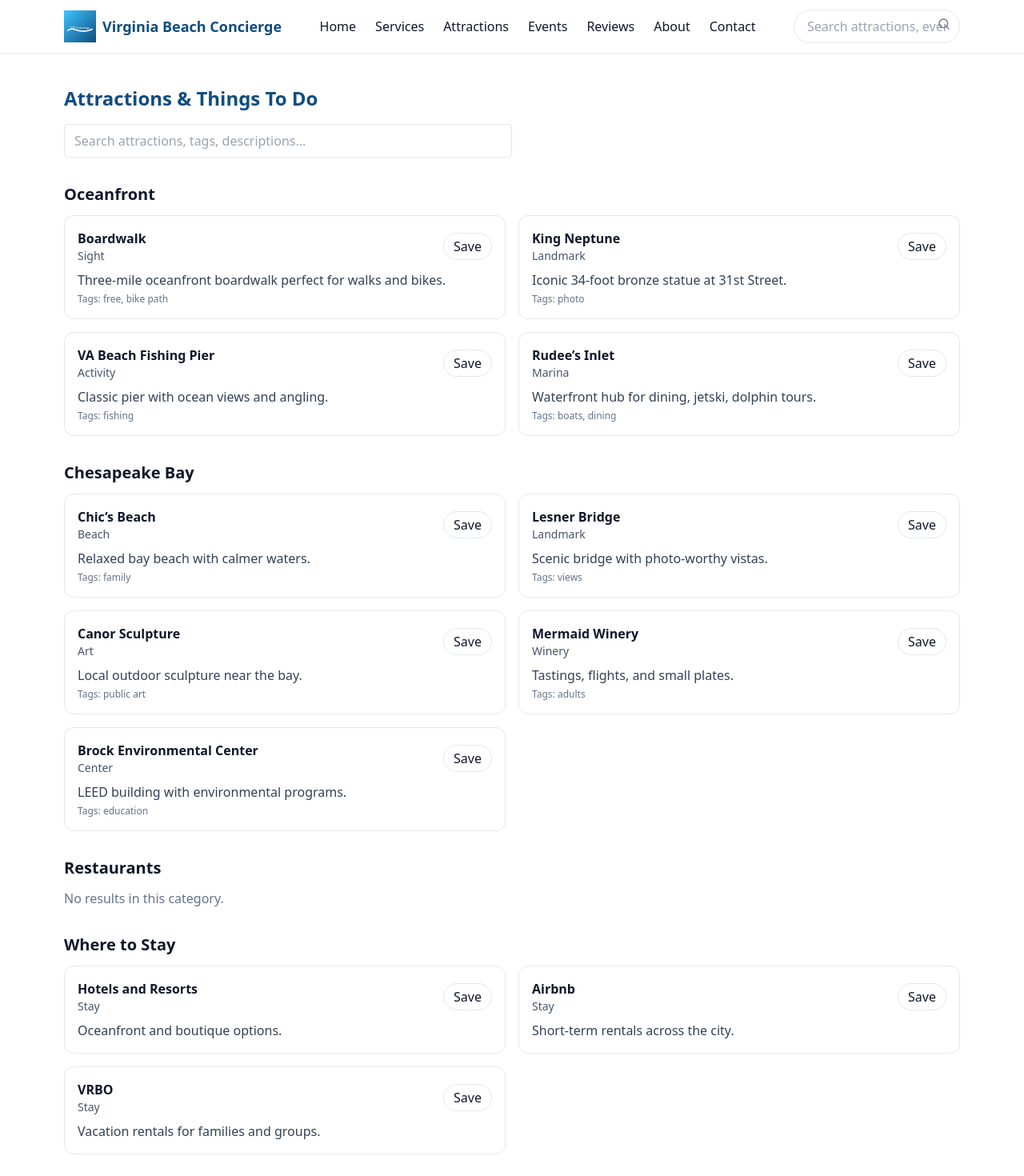
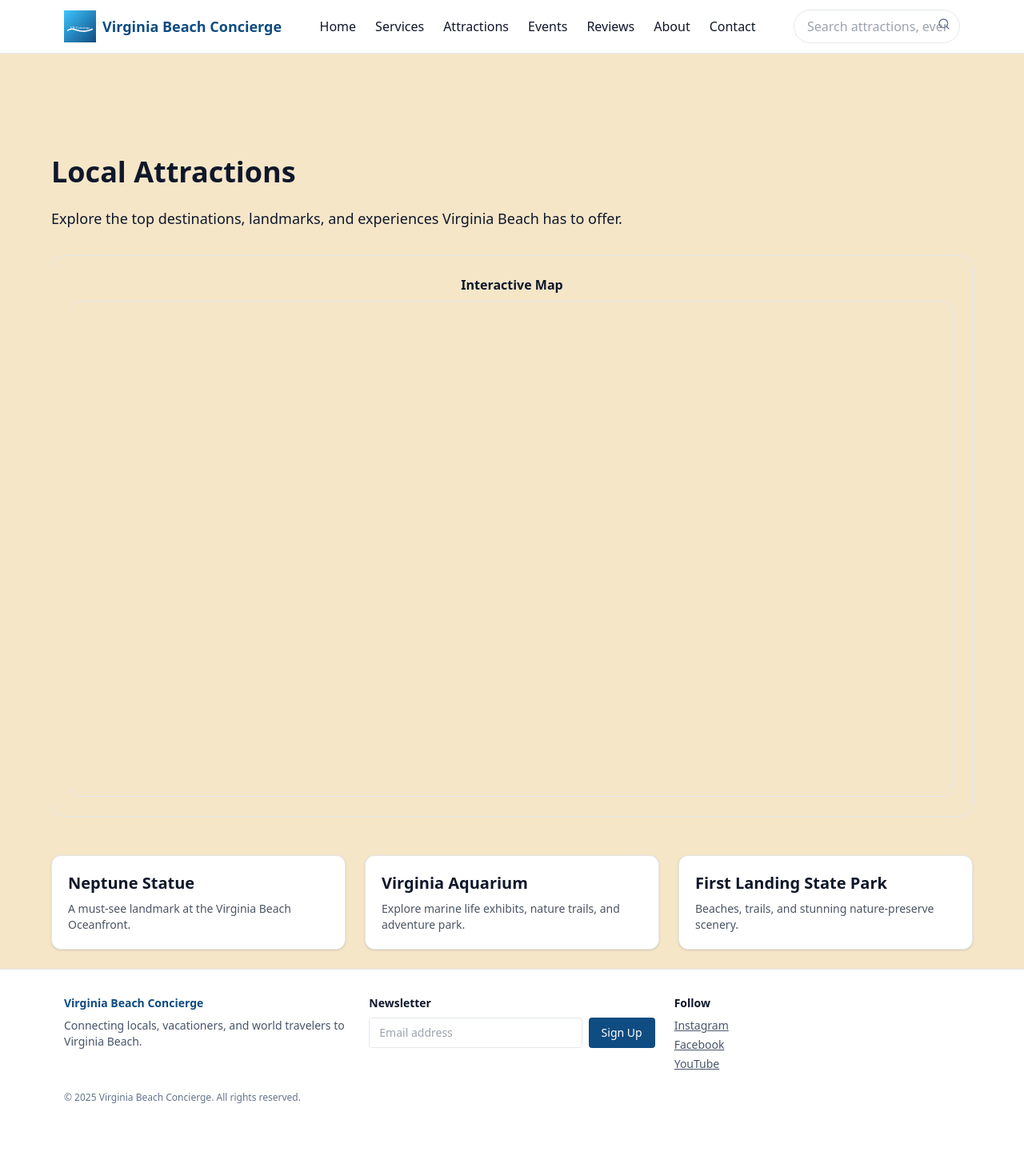
Before and after one commit to foretechleaders/Concierge-Start, a React (Vite) app: page /attractions in a window 1280 px wide. Shown: the top 1470 px of the page at 80% size. After the commit the page ends 1412 px from the top, so only its background shows below. Built offline with nearby package versions, Linux system fonts and the light colour scheme.

Commit message:
Update Attractions page and add Map component

```diff
--- /dev/null
+++ b/src/components/Map.jsx
@@ -0,0 +1,47 @@
+import { useEffect, useRef } from "react";
+
+export default function Map() {
+  const mapRef = useRef(null);
+
+  useEffect(() => {
+    const load = async () => {
+      try {
+        // Load Google Maps
+        const loader = new window.google.maps.plugins.loader.Loader({
+          apiKey: import.meta.env.VITE_GOOGLE_MAPS_KEY,
+          version: "weekly",
+        });
+
+        const google = await loader.load();
+
+        // Create the map
+        const map = new google.maps.Map(mapRef.current, {
+          center: { lat: 36.8529, lng: -75.9780 }, // Virginia Beach
+          zoom: 12,
+        });
+
+        // Example marker (you can replace with real attractions)
+        new google.maps.Marker({
+          position: { lat: 36.845, lng: -75.981 },
+          map,
+          title: "Neptune Statue",
+        });
+
+      } catch (error) {
+        console.error("Map error:", error);
+      }
+    };
+
+    load();
+  }, []);
+
+  return (
+    <div className="rounded-2xl border p-6 bg-vbSand/40 text-center">
+      <p className="font-semibold mb-2">Interactive Map</p>
+      <div
+        ref={mapRef}
+        className="w-full aspect-video rounded-xl border"
+      />
+    </div>
+  );
+}
--- a/src/pages/Attractions.jsx
+++ b/src/pages/Attractions.jsx
@@ -1,59 +1,50 @@
-
-import { attractions } from '../data/attractions.js'
-import { useState } from 'react'
-import { toggleFavorite, isFavorite } from '../utils/favorites.js'
+import React from "react";
+import Map from "../components/Map";
 
 export default function Attractions() {
-  const [query, setQuery] = useState('')
-  const [favFlag, setFavFlag] = useState(0)
+  return (
+    <div className="min-h-screen bg-vbSand p-6 pt-32">
+      <div className="max-w-6xl mx-auto">
 
-  const filtered = attractions.map(section => ({
-    ...section,
-    items: section.items.filter(i =>
-      [i.name, i.type, (i.tags||[]).join(','), i.desc].join(' ').toLowerCase().includes(query.toLowerCase())
-    )
-  }))
+        {/* Page Heading */}
+        <h1 className="text-4xl font-bold text-vbNavy mb-6">
+          Local Attractions
+        </h1>
 
-  return (
-    <div className="max-w-6xl mx-auto px-4 py-10">
-      <h1 className="text-2xl font-bold text-vbBlue">Attractions & Things To Do</h1>
-      <input
-        value={query}
-        onChange={e=>setQuery(e.target.value)}
-        placeholder="Search attractions, tags, descriptions..."
-        className="mt-4 border rounded px-3 py-2 w-full md:w-1/2"
-        aria-label="Search attractions"
-      />
+        <p className="text-lg text-vbNavy/80 mb-8">
+          Explore the top destinations, landmarks, and experiences Virginia Beach has to offer.
+        </p>
 
-      <div className="mt-8 space-y-8">
-        {filtered.map(section => (
-          <div key={section.category}>
-            <h2 className="text-xl font-semibold">{section.category}</h2>
-            <div className="grid md:grid-cols-2 gap-4 mt-3">
-              {section.items.length ? section.items.map(item => (
-                <div key={item.name} className="border rounded-xl p-4 bg-white">
-                  <div className="flex items-center justify-between">
-                    <div>
-                      <h3 className="font-semibold">{item.name}</h3>
-                      <p className="text-sm text-slate-600">{item.type}</p>
-                    </div>
-                    <button
-                      className={"px-3 py-1 rounded-full border " + (isFavorite(item.name) ? "bg-vbSky" : "bg-white")}
-                      onClick={()=>{ toggleFavorite(item.name); setFavFlag(x=>x+1) }}
-                      aria-pressed={isFavorite(item.name)}
-                      aria-label="Save to favorites"
-                    >
-                      {isFavorite(item.name) ? "Saved" : "Save"}
-                    </button>
-                  </div>
-                  <p className="text-slate-700 mt-2">{item.desc}</p>
-                  {item.tags?.length ? <p className="text-xs text-slate-500 mt-1">Tags: {item.tags.join(', ')}</p> : null}
-                </div>
-              )) : <p className="text-slate-500">No results in this category.</p>}
-            </div>
+        {/* Google Map */}
+        <div className="mb-12">
+          <Map />
+        </div>
+
+        {/* Example Attraction List (optional placeholder — can customize later) */}
+        <div className="grid grid-cols-1 md:grid-cols-2 lg:grid-cols-3 gap-6">
+          <div className="bg-white shadow rounded-xl p-5 border">
+            <h2 className="text-xl font-semibold">Neptune Statue</h2>
+            <p className="text-sm mt-2 text-gray-600">
+              A must-see landmark at the Virginia Beach Oceanfront.
+            </p>
           </div>
-        ))}
+
+          <div className="bg-white shadow rounded-xl p-5 border">
+            <h2 className="text-xl font-semibold">Virginia Aquarium</h2>
+            <p className="text-sm mt-2 text-gray-600">
+              Explore marine life exhibits, nature trails, and adventure park.
+            </p>
+          </div>
+
+          <div className="bg-white shadow rounded-xl p-5 border">
+            <h2 className="text-xl font-semibold">First Landing State Park</h2>
+            <p className="text-sm mt-2 text-gray-600">
+              Beaches, trails, and stunning nature-preserve scenery.
+            </p>
+          </div>
+        </div>
+
       </div>
     </div>
-  )
+  );
 }
```
